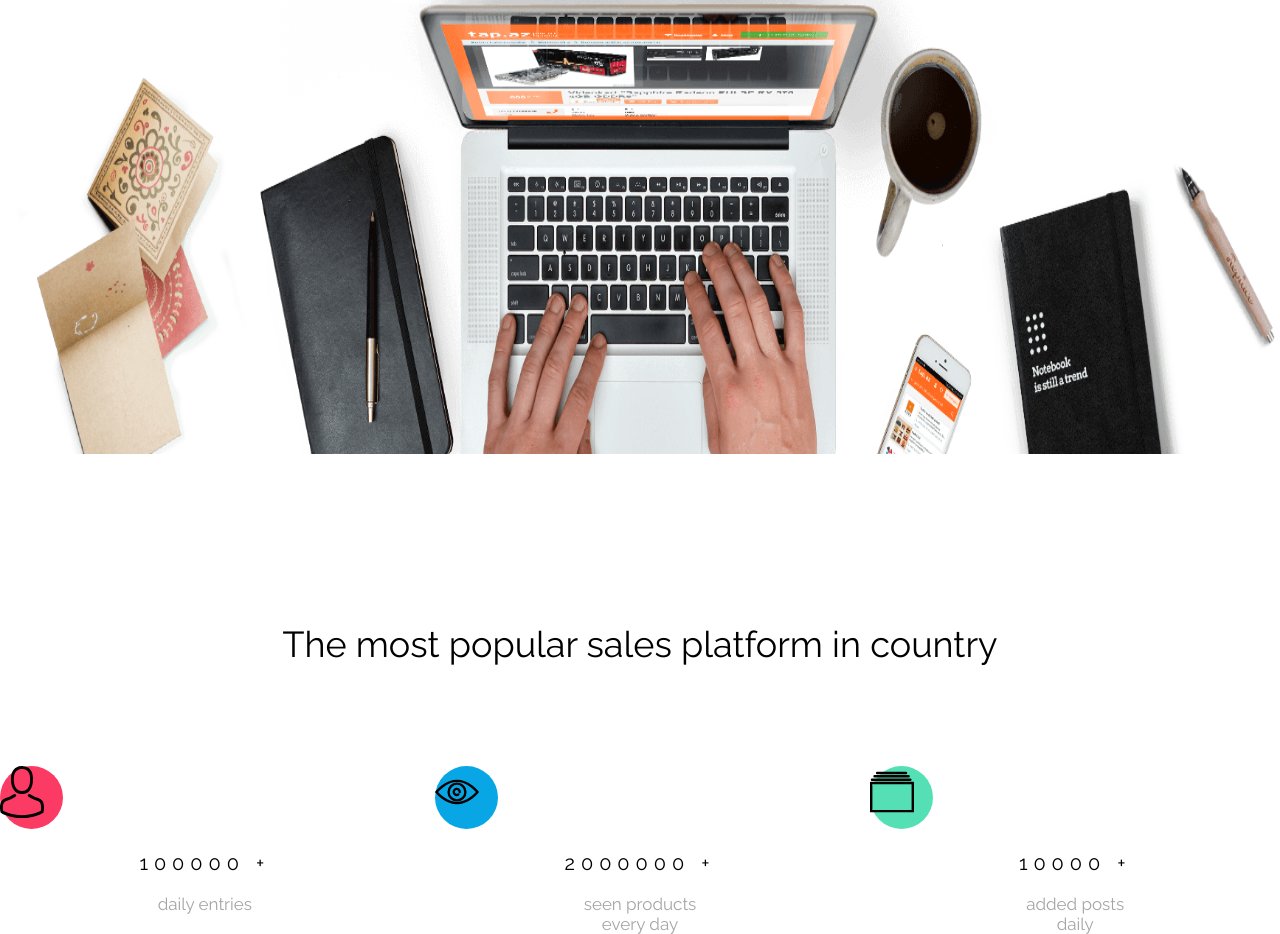
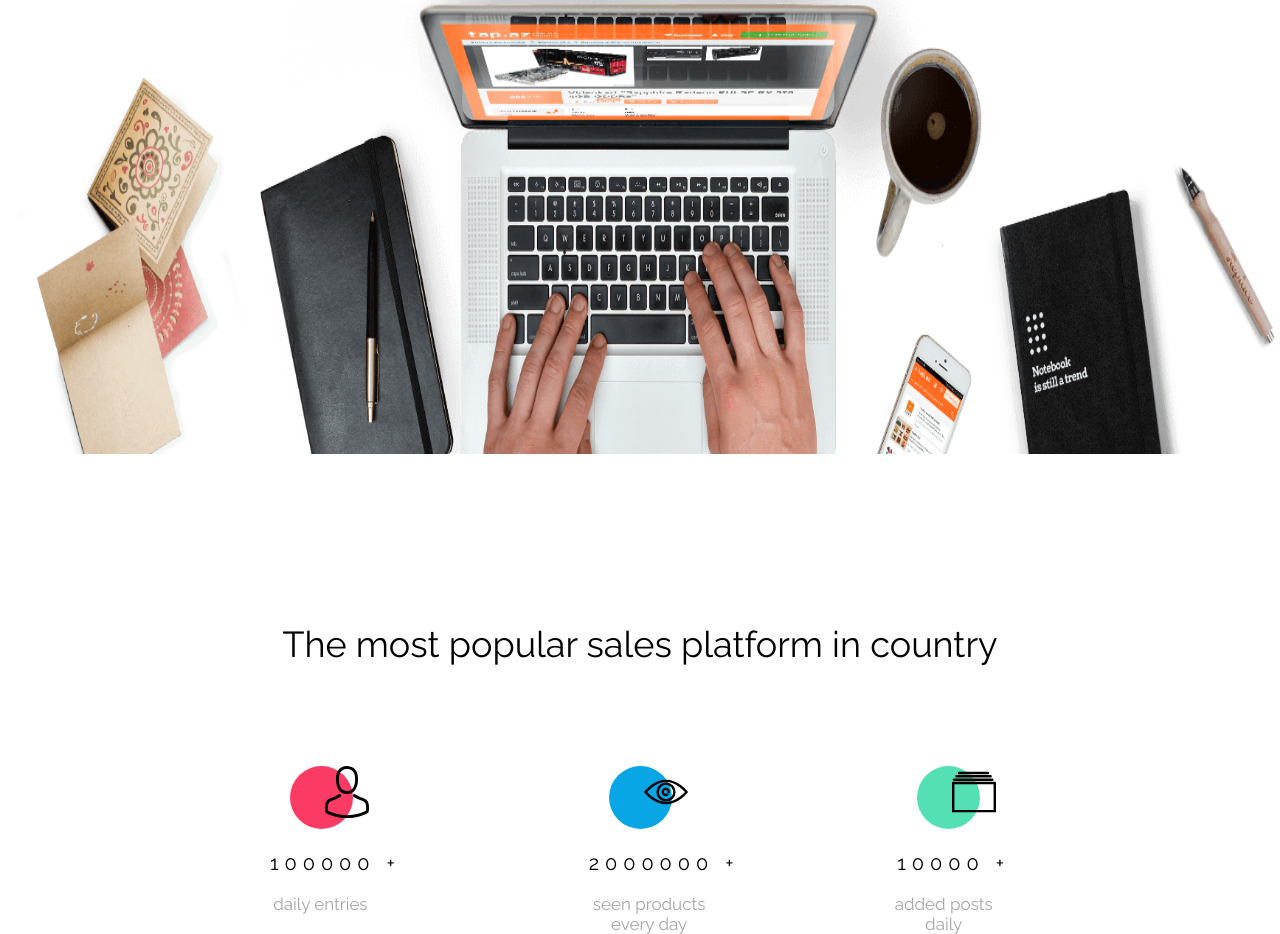
Before and after one commit to aleksandrawrombel/Warsztat---BestShop, a plain HTML site: page index.html in a window 1280 px wide. Shown: the part 509-1443 px from the top of the page. Drawn offline with nearby package versions, Linux system fonts and the light colour scheme; files whose address does not match are found by name.

Commit message:
refining statistics section

```diff
--- a/index.html
+++ b/index.html
@@ -42,7 +42,7 @@
       <div class="container">
         <h2>The most popular sales platform in country</h2>
         <div class="statistics-articles">
-          <article class="article">
+          <article class="article1">
             <section class="circle1">
               <img
                 src="/Users/olawrombel/CODERSLAB/MODUŁ1/Warsztat_1---BestShop/assets/Person.svg"
@@ -52,7 +52,7 @@
             <h3>100000 +</h3>
             <p>daily entries</p>
           </article>
-          <article class="article">
+          <article class="article2">
             <section class="circle2">
               <img
                 src="/Users/olawrombel/CODERSLAB/MODUŁ1/Warsztat_1---BestShop/assets/Eye.svg"
@@ -65,7 +65,7 @@
               every day
             </p>
           </article>
-          <article class="article">
+          <article class="article3">
             <section class="circle3">
               <img
                 src="/Users/olawrombel/CODERSLAB/MODUŁ1/Warsztat_1---BestShop/assets/Catalog.svg"
--- a/stylesheet.css
+++ b/stylesheet.css
@@ -221,10 +221,22 @@ header .container {
   margin-top: 101px;
 }
 
-.article {
-  width: 32%;
+.article1 {
   display: flex;
   flex-direction: column;
+  margin-left: 290px;
+}
+
+.article2 {
+  display: flex;
+  flex-direction: column;
+  margin-left: 30px;
+}
+
+.article3 {
+  display: flex;
+  flex-direction: column;
+  margin-right: 270px;
 }
 
 .circle1 {
@@ -251,14 +263,14 @@ header .container {
   background-color: var(--green);
 }
 
-.article img {
+.article1 img, .article2 img, .article3 img {
   height: 52px;
   width: 44px;
   display: flex;
-  align-self: center;
+  align-self: flex-start;
 }
 
-.article h3 {
+.article1 h3, .article2 h3, .article3 h3 {
   margin-top: 22px;
   margin-bottom: 19px;
   font-size: 20px;
@@ -270,7 +282,7 @@ header .container {
   opacity: 1;
 }
 
-.article p {
+.article1 p, .article2 p, .article3 p {
   color: var(--gray-darker);
   font-size: 17px;
   font-family: var(--secondary-font);
@@ -278,3 +290,31 @@ header .container {
   letter-spacing: 0px;
   opacity: 1;
 }
+
+.article1 h3 {
+  margin-left: -20px;
+}
+
+.article1 p {
+  margin-left: -50px;
+}
+
+.article2 h3 {
+  margin-left: -20px;
+}
+
+.article2 p {
+  margin-left: -50px;
+}
+
+.article3 h3 {
+  margin-left: -20px;
+}
+
+.article3 p {
+  margin-left: -40px;
+}
+
+.article1 img, .article2 img, .article3 img {
+  margin-left: 35px;
+}
```
